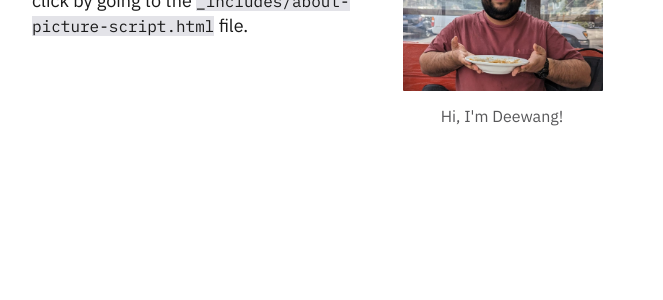
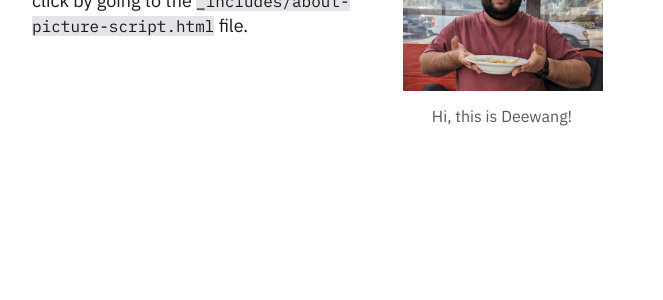
Before and after one commit to junkquill/junkquill.github.io, a Jekyll site: the page built from _pages/about.md, in a window 1280 px wide. Shown: the part 303-603 px from the top of the page, without its empty margins (308-971 px from the left). Built offline with Jekyll 4.4.1, drawn with Linux system fonts in a browser that asks for light colours.

Commit message:
update-picture-test-4

```diff
--- a/_includes/about-picture-img.html
+++ b/_includes/about-picture-img.html
@@ -1,13 +1,13 @@
 <!-- Configure the pictures in the file _includes/about-picture-script.html -->
 
 <figure class="about-picture" onclick="getAboutPicture()"><img src="" alt="Deewang beaming having finished a bowl of pasta" title="Deewang Bhamidipati" id="aboutImg" width="200" height="200">
-<figcaption id="aboutCaption">Hi, I'm Deewang!</figcaption>
+<figcaption id="aboutCaption">Hi, this is Deewang!</figcaption>
 </figure>
 
 
 <!-- choose one picture as a fallback in case Javascript fails -->
 
 <noscript>
-<figure class="picture"><img src="/static/pictures/bdeewang.jpg" alt="Moti the cat looking to explore" title="Moti the cat"><figcaption id="aboutCaption">I’m Moti the cat</figcaption>
+<figure class="picture"><img src="/static/pictures/bdeewang-blacksquare.jpg" alt="Deewang next to Black Square" title="Deewang (in 2019)"><figcaption id="aboutCaption">I’m Moti the cat</figcaption>
 </figure></figure>
 </noscript>
--- a/_includes/about-picture-script.html
+++ b/_includes/about-picture-script.html
@@ -4,7 +4,7 @@
 
 function getAboutPicture() {
 	const photos = [
-		"/static/pictures/bdeewang.jpg",
+		"/static/pictures/bdeewang.jpg"
 	]
 
 	let currentPhoto = sessionStorage.getItem("currentPhoto");
```
Also changed, not shown: static/pictures/bdeewang-blacksquare.jpg (added).
